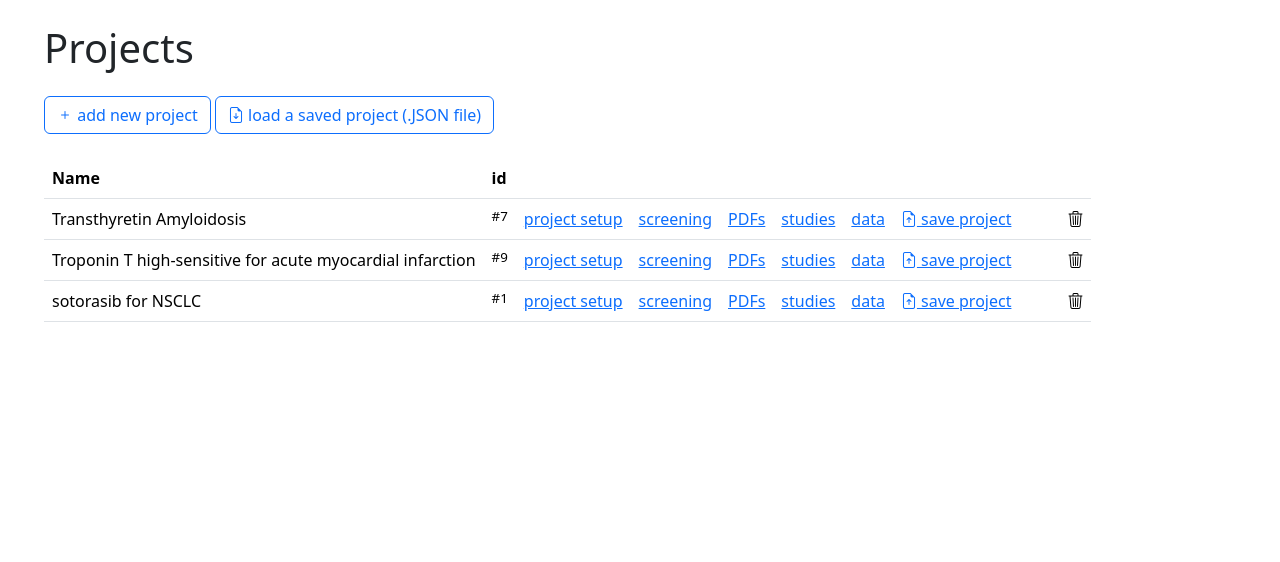
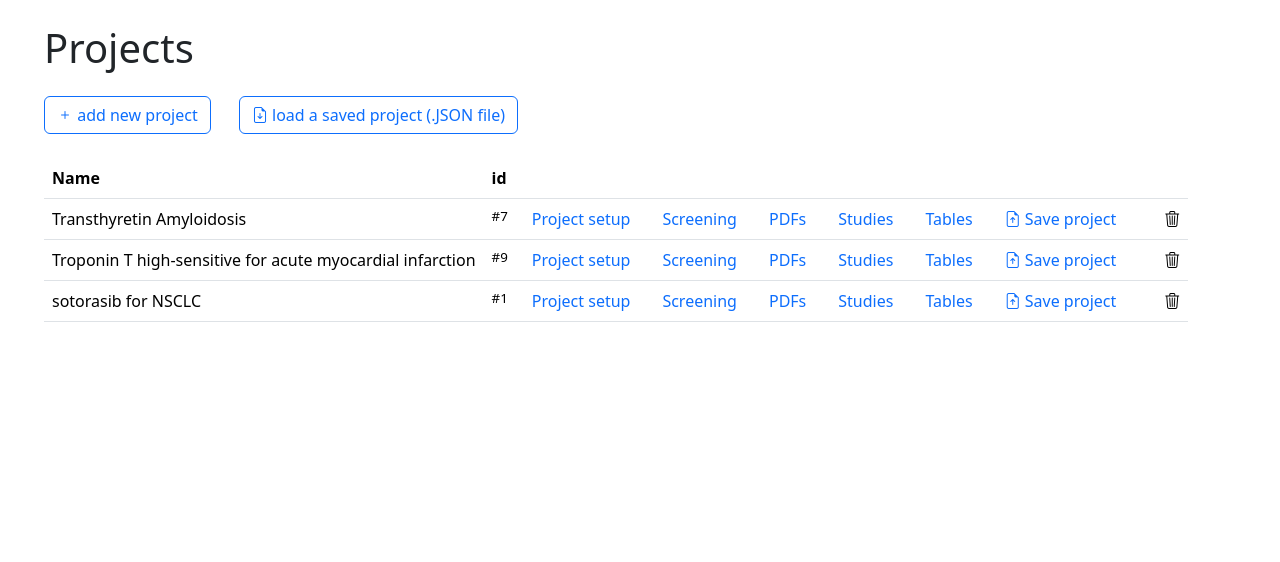
Before and after one commit to cucheratmi/OSSR-assist, a Flask app: page / in a window 1280 px wide. Shown: the part 56-618 px from the top of the page. Run offline with Flask 3, Linux system fonts and the light colour scheme; data comes from the database, SQL or seed files in the repository; parts of the project's set-up code (start-up, migrations or seed data) failed here and were passed over; some libraries are stand-ins or nearby versions.

Commit message:
updating

```diff
--- a/app.py
+++ b/app.py
@@ -337,9 +337,9 @@ def endpoint_records_export_CSV(project_id):
 def endpoint_records_export_RIS(project_id):
     return records_export_RIS(project_id)
 
-@app.route('/records/flowchart/<int:project>')
-def endpoint_records_flowchart(project):
-    return records_flowchart(project)
+@app.route('/records/flowchart/<int:project_id>')
+def endpoint_records_flowchart(project_id):
+    return records_flowchart(project_id)
 
 @app.route('/records/retraction_watch/<int:project_id>')
 def endpoint_records_retraction_watch(project_id):
--- a/static/ccs1.css
+++ b/static/ccs1.css
@@ -1,3 +1,11 @@
+a {
+    text-decoration: none;
+}
+a:hover {
+    text-decoration: underline;
+}
+
+
 
 .return_arrow{
     font-size: 1.2em;
--- a/templates/projects_list.html
+++ b/templates/projects_list.html
@@ -7,7 +7,7 @@
 <p class="mt-4 mb-4">
     <a href="/project/add" class="btn btn-outline-primary"><i class="bi bi-plus"></i> add new project</a>
 
-    <a href="/project/load_form" class="btn btn-outline-primary"><i class="bi bi-file-earmark-arrow-down"></i> load a saved project (.JSON file)</a>
+    <a href="/project/load_form" class="btn btn-outline-primary mx-4"><i class="bi bi-file-earmark-arrow-down"></i> load a saved project (.JSON file)</a>
 
 
 </p>
@@ -49,25 +49,27 @@
         <td style="font-size: smaller;">#{{ project["id"] }}</td>
 
         <td class="project_list_command">
-        <a href="/project/edit/{{ project["id"] }}" class="">project setup</a>
+        <a href="/project/edit/{{ project["id"] }}" class="text-decoration-none mx-2">Project setup</a>
         </td>
         <td  class="project_list_command">
-        <a href="/records/list/{{ project["id"] }}/1" class="">screening</a>
+        <a href="/records/list/{{ project["id"] }}/1" class="text-decoration-none mx-2">Screening</a>
         </td>
         <td  class="project_list_command">
-        <a href="/pdfs/list/{{ project["id"] }}" class="">PDFs</a>
+        <a href="/pdfs/list/{{ project["id"] }}" class="text-decoration-none mx-2">PDFs</a>
         </td>
         <td  class="project_list_command">
-        <a href="/studies/list/{{ project["id"] }}" class="">studies</a>
+        <a href="/studies/list/{{ project["id"] }}" class="text-decoration-none mx-2">Studies</a>
         </td>
         <td  class="project_list_command">
-        <a href="/data/list1/{{ project["id"] }}" class="">data</a>
+        <a href="/data/list1/{{ project["id"] }}"  class="text-decoration-none mx-2">Tables</a>
         </td>
         <td  class="project_list_command">
-        <a href="/projects/save/{{ project["id"] }}" class=""><i class="bi bi-file-earmark-arrow-up"></i> save project</a>
+        <a href="/projects/save/{{ project["id"] }}" class="text-decoration-none mx-2" title="save all data of the project into a JSON file." >
+            <i class="bi bi-file-earmark-arrow-up"></i> Save project
+        </a>
         </td>
 
-        <td style="padding-left: 3em;">
+        <td style="padding-left: 2em;">
             <a hx-delete="/project/delete/{{ project["id"] }}" ><i class="bi bi-trash3"></i></a>
         </td>
         </tr>
--- a/templates/records_flowchart.html
+++ b/templates/records_flowchart.html
@@ -10,10 +10,10 @@
 
         <ul class="nav nav-pills">
             <li class="nav-item">
-                <a class="nav-link" href="/records/list/{{ project_id }}/1/{{ i_page }}" style="width: 12rem; text-align: center;">pass 1</a>
+                <a class="nav-link" href="/records/list/{{ project_id }}/1/1" style="width: 12rem; text-align: center;">pass 1</a>
             </li>
             <li class="nav-item">
-                <a class="nav-link" href="/records/list/{{ project_id }}/2/{{ i_page }}" style="width: 12rem; text-align: center;">pass 2</a>
+                <a class="nav-link" href="/records/list/{{ project_id }}/2/1" style="width: 12rem; text-align: center;">pass 2</a>
             </li>
             <li class="nav-item">
                 <a class="nav-link active" href="#" style="width: 12rem; text-align: center;">flow chart</a>
```
Also changed, not shown: records.py (+12 -10 lines).
